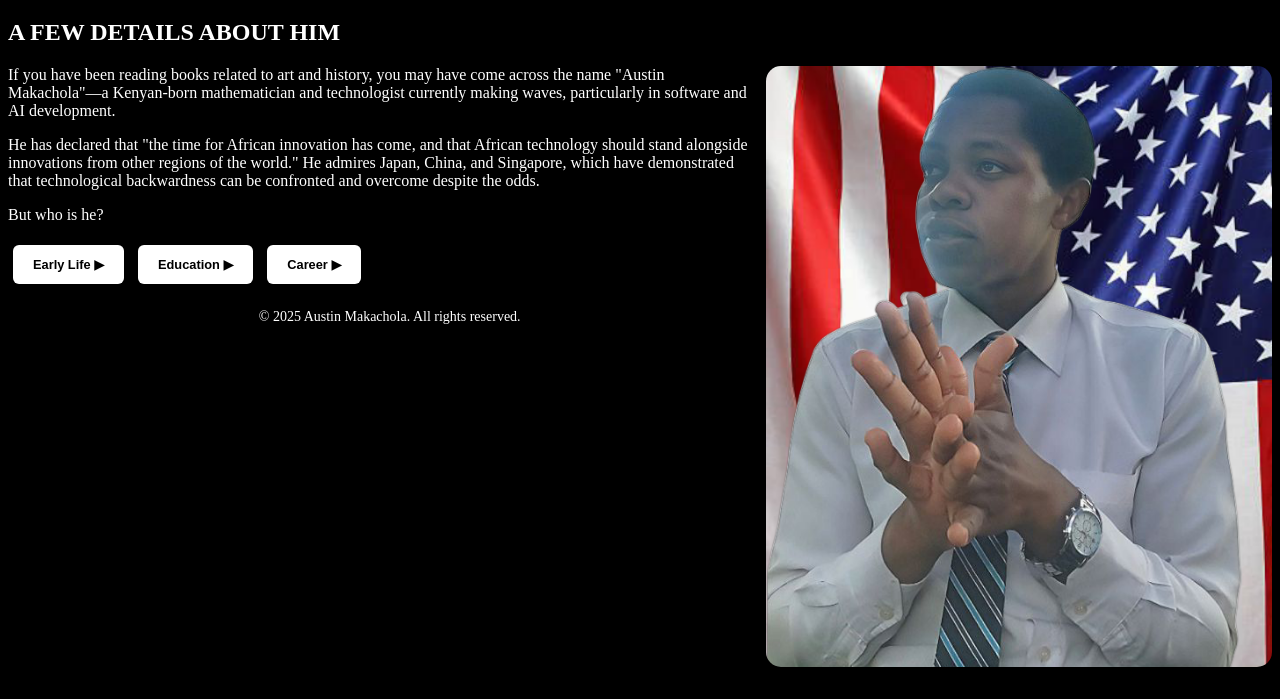
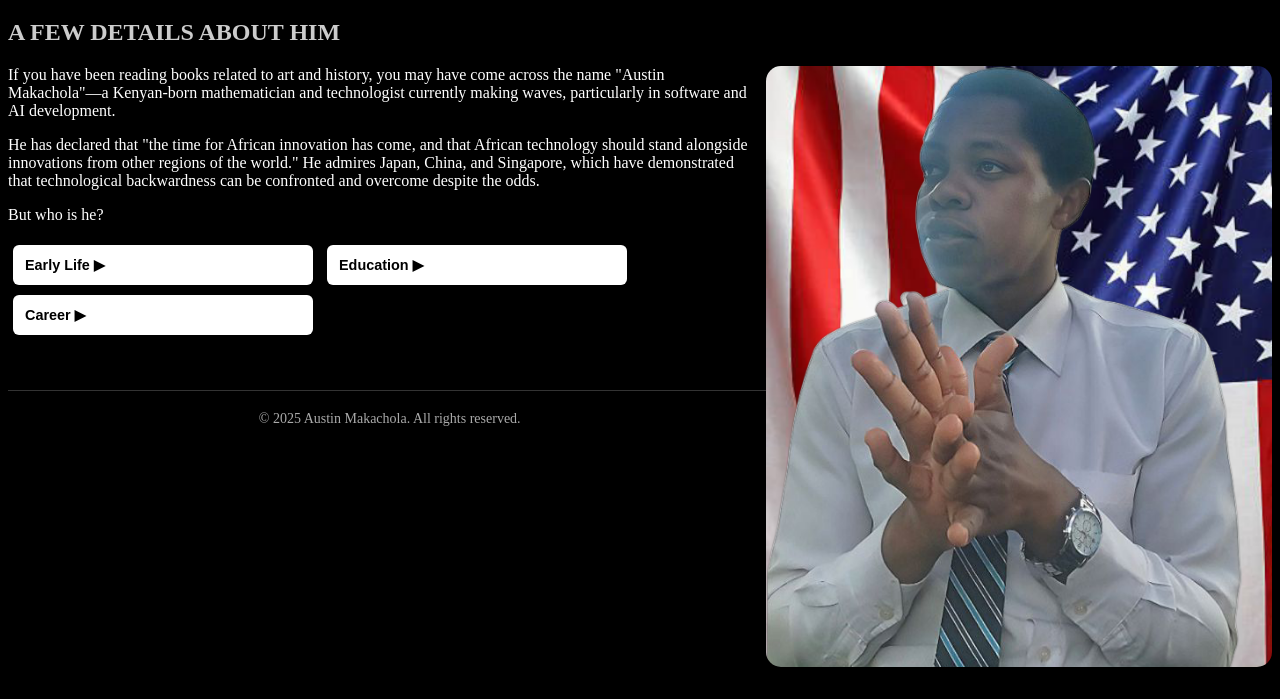
Before and after one commit to austinlevi/austinmakachola-biography-, a plain HTML site: page index.html in a window 1280 px wide. Shown: the part 101-800 px from the top of the page. Drawn offline with Linux system fonts and the light colour scheme.

Commit message:
Update stylesheet.css

```diff
--- a/stylesheet.css
+++ b/stylesheet.css
@@ -5,10 +5,15 @@
   .rotate {
     transform: rotate(90deg);
   }
+
+
+
 body{
   background: black;
-  color:white ;
+  color:white;
 }
+
+
 
 h1{
   border: solid red 5px;
@@ -18,15 +23,51 @@ h1{
   justify-content: center;
 }
 
+h2 {
+margin-top: 20px;
+font-size: 1.5rem;
+color: #ccc;
+}
+
+
 
 button {
-  padding: 12px 20px;
-  font-size: 0.8rem;
+padding: 12px;
+font-size: 0.9rem;
 font-weight: bold;
 background-color: white;
 color: black;
 border: none;
 border-radius: 6px;
 cursor: pointer;
-  margin: 5px;
+margin: 0;
+text-align: left;
+width: 100%;
+max-width: 300px;
 }
+
+.button-group button {
+margin: 5px; /* remove if needed, since it's already in button */
+}
+
+
+@media (max-width: 600px) {
+.button-group {
+align-items: stretch;
+}
+}
+
+
+* {
+box-sizing: border-box;
+}
+
+
+footer {
+text-align: center;
+padding: 20px;
+font-size: 14px;
+color: #aaa;
+border-top: 1px solid #333;
+margin-top: 50px;
+}
```
Lines whose indentation alone changed are shown as unchanged.
